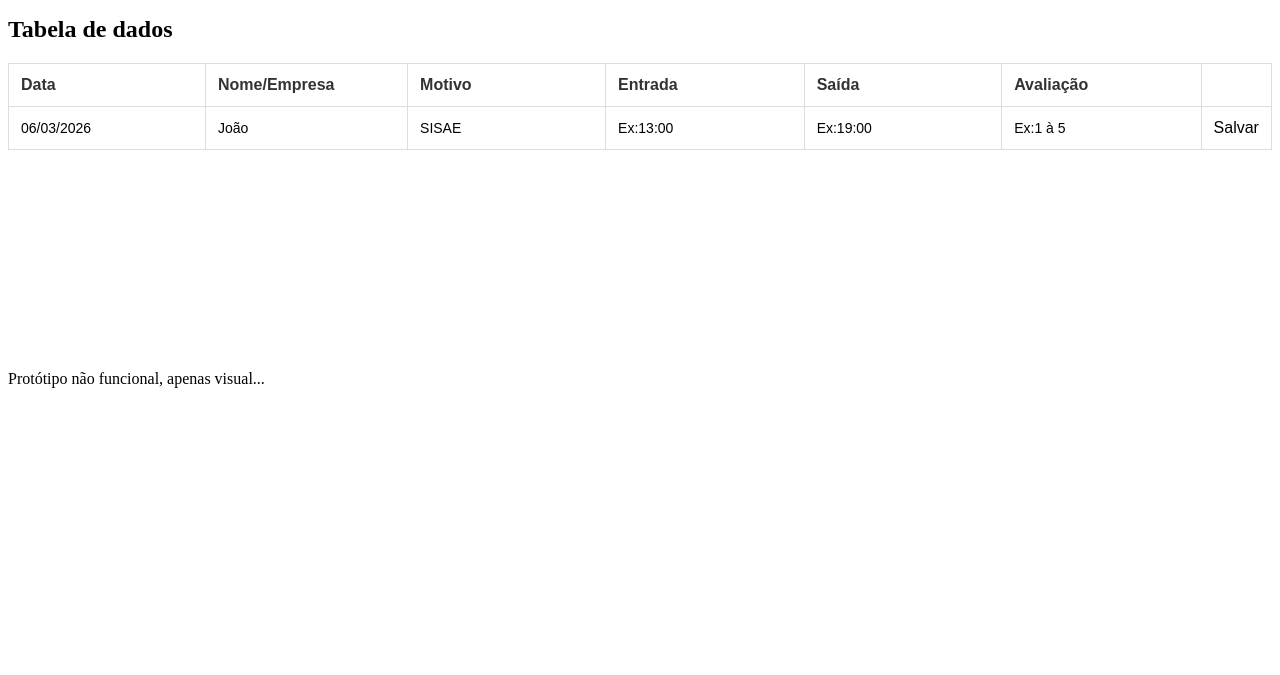
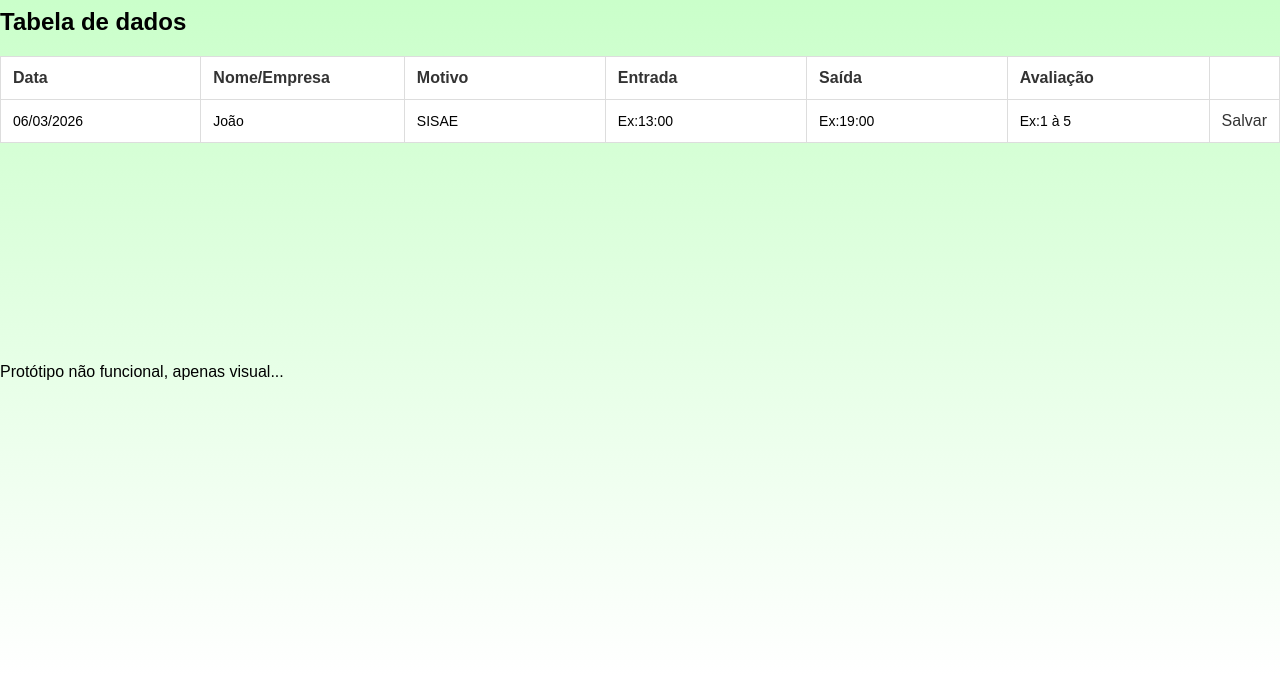
Before and after one commit to prodwillzera/IFC-Project, a plain HTML site: page page1.html in a window 1280 px wide. Shown: the part 125-800 px from the top of the page. Drawn offline with Linux system fonts and the light colour scheme.

Commit message:
melhoria no css

```diff
--- a/style.css
+++ b/style.css
@@ -49,7 +49,7 @@ th, td {
     padding: 12px;
     text-align: left;
 }
-th {
+th,tr {
     background-color: white;
     color: #333;
 }
@@ -89,3 +89,11 @@ button {
     font: inherit;
     color: inherit;
 }
+
+body{
+    background: linear-gradient(rgb(192, 255, 192),white);
+    margin: 0;
+    min-height: 100vh;
+    background-attachment: fixed;
+    font-family: Arial, Helvetica, sans-serif;
+}
```
